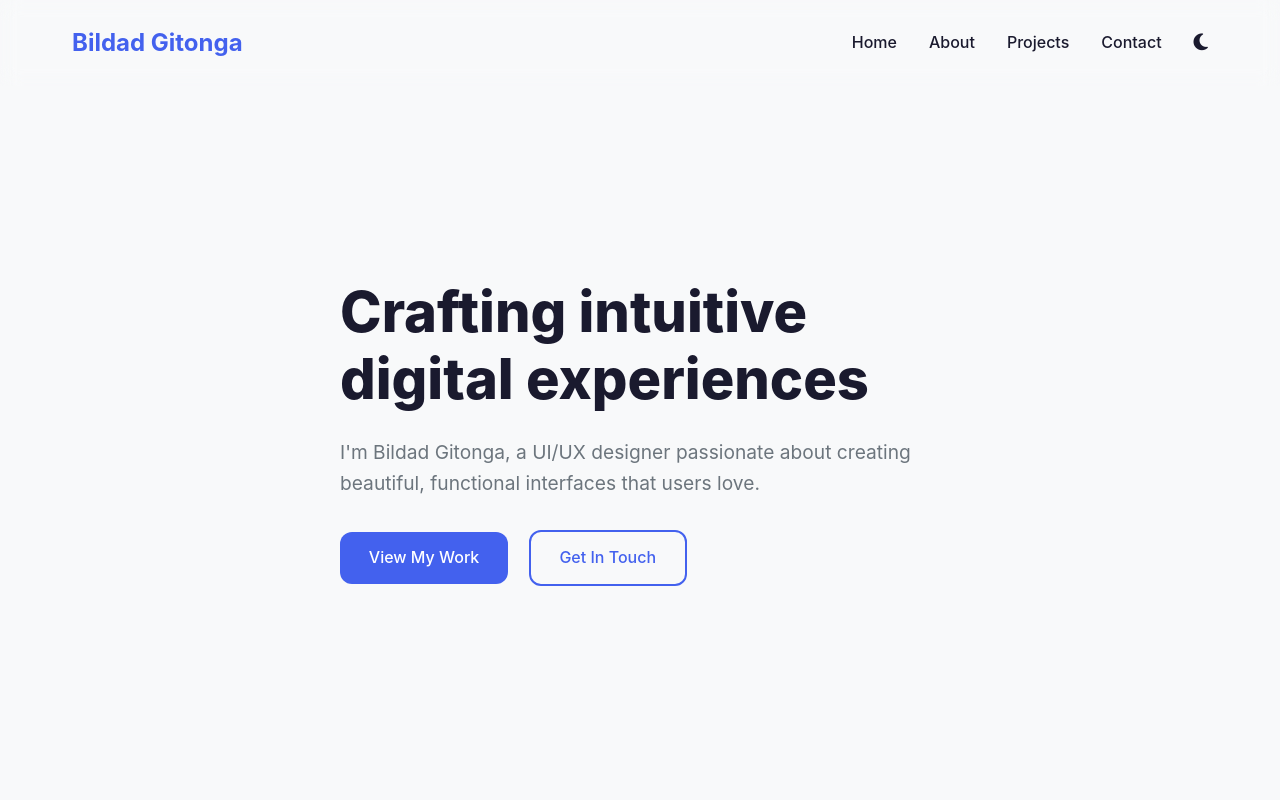
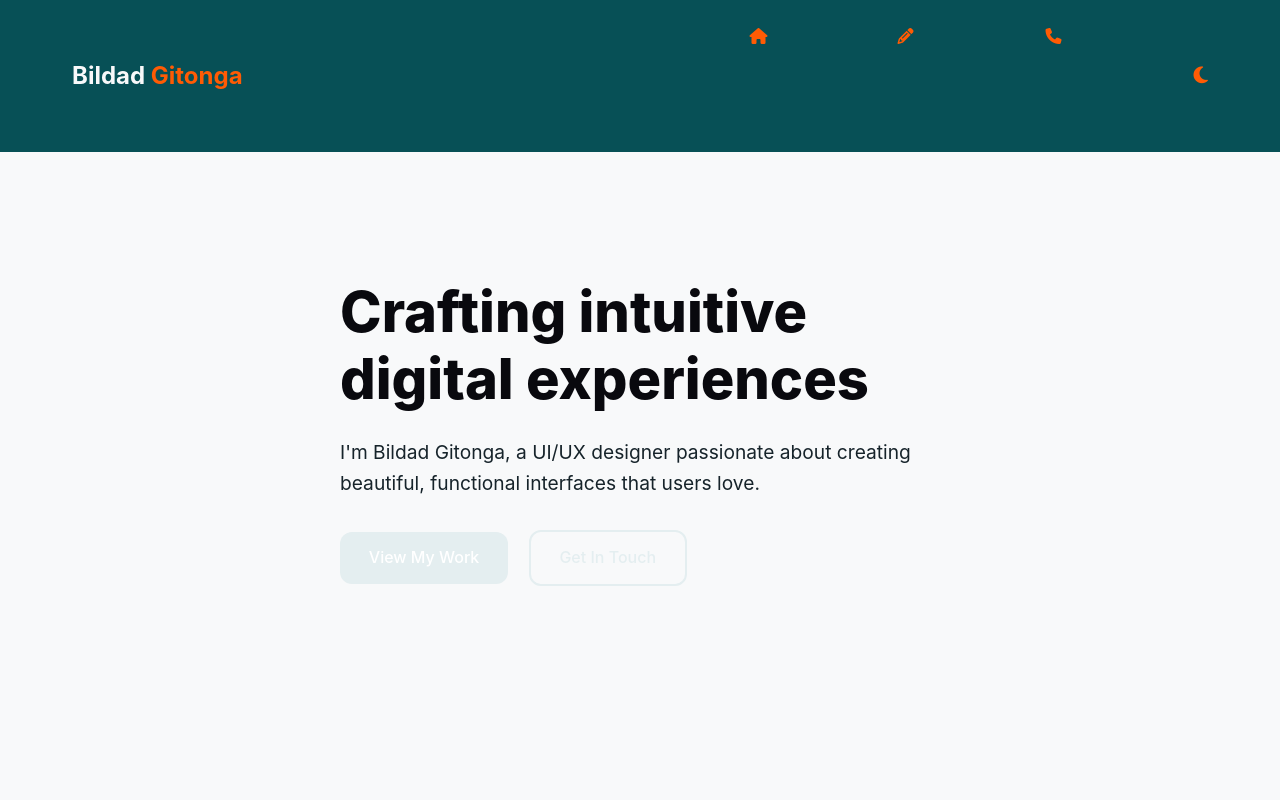
Before and after one commit to Git-onga/Figma-Design-Portfolio, a plain HTML site: page index.html in a window 1280 px wide. Shown: the top 800 px of the page. Drawn offline with Linux system fonts and the light colour scheme.

Commit message:
modified Header section

```diff
--- a/index.html
+++ b/index.html
@@ -7,12 +7,12 @@
     <link rel="stylesheet" href="https://cdnjs.cloudflare.com/ajax/libs/font-awesome/6.4.0/css/all.min.css">
     <style>
         :root {
-            --primary: #4361ee;
-            --primary-light: #4895ef;
-            --secondary: #3f37c9;
-            --dark: #1a1a2e;
+            --primary: #E4EEF0;
+            --accent: #ff5b04;
+            --secondary: #075056;
+            --dark: #09090e;
             --light: #f8f9fa;
-            --gray: #6c757d;
+            --gray: #16232A;
             --shadow: 0 4px 20px rgba(0, 0, 0, 0.08);
             --radius: 12px;
             --transition: all 0.3s ease;
@@ -55,7 +55,7 @@
             left: 0;
             right: 0;
             padding: 1.5rem 0;
-            background-color: rgba(var(--light), 0.9);
+            background-color: var(--secondary);
             backdrop-filter: blur(10px);
             z-index: 100;
             transition: var(--transition);
@@ -74,19 +74,27 @@
         .logo {
             font-size: 1.5rem;
             font-weight: 700;
-            color: var(--primary);
+            color: var(--accent);
             text-decoration: none;
+        }
+
+        .logo span {
+            color: var(--light)
         }
 
         .nav-links {
             display: flex;
-            gap: 2rem;
+            gap: 3rem;
+        }
+
+        .nav-links a i {
+            width: 100px;
+            height: 100px;
         }
 
         .nav-links a {
-            color: var(--dark);
+            color: var(--accent);
             text-decoration: none;
-            font-weight: 500;
             transition: var(--transition);
         }
 
@@ -101,7 +109,7 @@
         .theme-toggle {
             background: none;
             border: none;
-            color: var(--dark);
+            color: var(--accent);
             cursor: pointer;
             font-size: 1.2rem;
             transition: var(--transition);
@@ -513,6 +521,7 @@
             }
         }
 
+        /*hello*/
         @media (max-width: 768px) {
             .hero h1 {
                 font-size: 2.5rem;
@@ -572,13 +581,18 @@
     <header>
         <div class="container">
             <nav>
-                <a href="#" class="logo">Bildad Gitonga</a>
+                <a href="#" class="logo"><span>Bildad</span> Gitonga</a>
 
                 <div class="nav-links">
-                    <a href="#home">Home</a>
-                    <a href="#about">About</a>
-                    <a href="#projects">Projects</a>
-                    <a href="#contact">Contact</a>
+                    <a href="#home">
+                        <i class="fas fa-home"></i>
+                    </a>
+                    <a href="#about">
+                        <i class="fas fa-pencil-alt"></i>
+                    </a>
+                    <a href="#contacts">
+                        <i class="fas fa-phone"></i>
+                    </a>
                     <button class="theme-toggle" id="themeToggle">
                         <i class="fas fa-moon"></i>
                     </button>
@@ -885,7 +899,6 @@
 
                 const targetId = this.getAttribute('href');
                 const targetElement = document.querySelector(targetId);
-
                 if (targetElement) {
                     window.scrollTo({
                         top: targetElement.offsetTop - 80,
```
